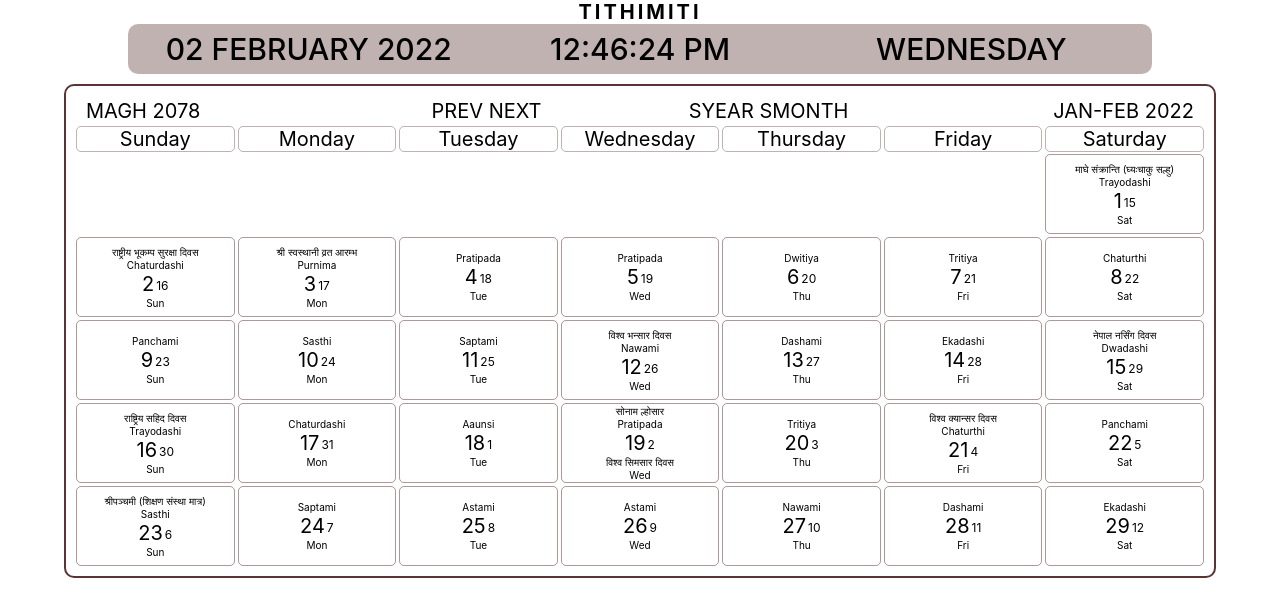
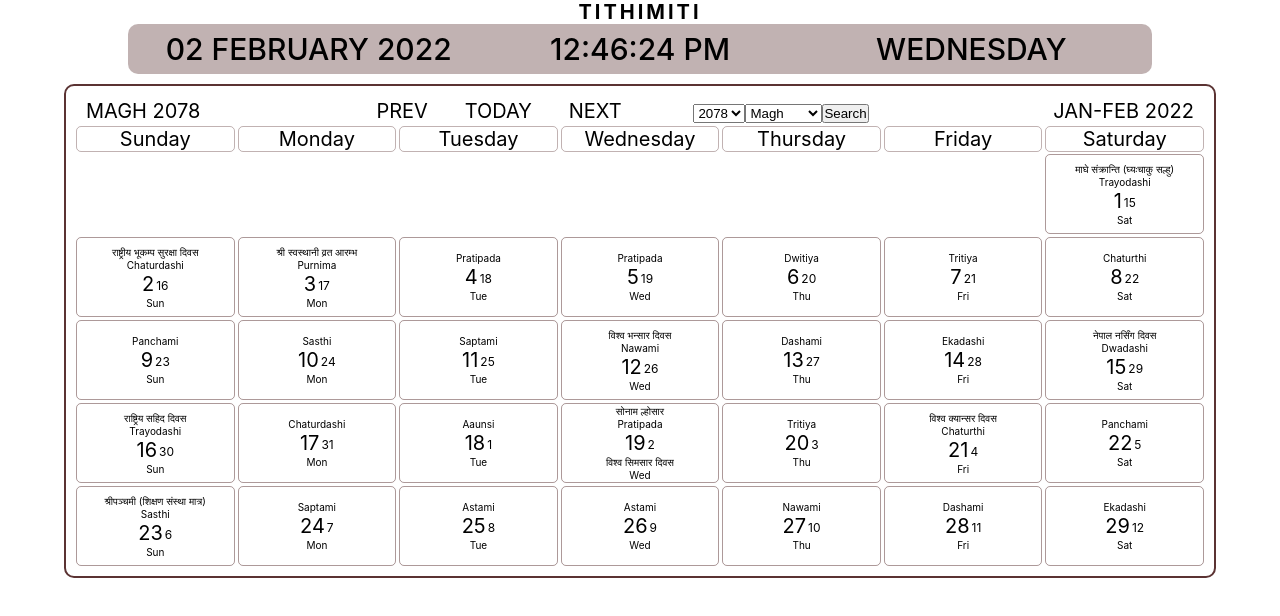
Before and after one commit to RameshNeupane/tithimiti, a React (Create React App) app: page / in a window 1280 px wide. Shown: the top 616 px of the page. Built offline with nearby package versions, Linux system fonts and the light colour scheme.

Commit message:
update components

```diff
--- a/src/components/Calendar/Calendar.css
+++ b/src/components/Calendar/Calendar.css
@@ -44,6 +44,20 @@
   /* background-color: aqua; */
 }
 
+.prev-today-next {
+  width: 50%;
+  display: flex;
+  align-items: center;
+  justify-content: space-around;
+}
+
+.select-date {
+  width: 50%;
+  display: flex;
+  align-items: center;
+  justify-content: center;
+}
+
 .header-right {
   justify-content: flex-end;
   padding-right: 1rem;
--- a/src/components/Calendar/Calendar.js
+++ b/src/components/Calendar/Calendar.js
@@ -5,34 +5,138 @@
 const Calendar = () => {
   const [data, setData] = useState([]);
 
-  const getData = async () => {
-    const response = await fetch("./data/yearwise/2078.json", {
+  // const start_year = 1970;
+  // const end_year = 2079;
+  const years = [
+    1970, 1971, 1972, 1973, 1974, 1975, 1976, 1977, 1978, 1979, 1980, 1981,
+    1982, 1983, 1984, 1985, 1986, 1987, 1988, 1989, 1990, 1991, 1992, 1993,
+    1994, 1995, 1996, 1997, 1998, 1999, 2000, 2001, 2002, 2003, 2004, 2005,
+    2006, 2007, 2008, 2009, 2010, 2011, 2012, 2013, 2014, 2015, 2016, 2017,
+    2018, 2019, 2020, 2021, 2022, 2023, 2024, 2025, 2026, 2027, 2028, 2029,
+    2030, 2031, 2032, 2033, 2034, 2035, 2036, 2037, 2038, 2039, 2040, 2041,
+    2042, 2043, 2044, 2045, 2046, 2047, 2048, 2049, 2050, 2051, 2052, 2053,
+    2054, 2055, 2056, 2057, 2058, 2059, 2060, 2061, 2062, 2063, 2064, 2065,
+    2066, 2067, 2068, 2069, 2070, 2071, 2072, 2073, 2074, 2075, 2076, 2077,
+    2078, 2079,
+  ];
+  const currentYear = 2078;
+  const getYearDropdown = () => {
+    const options = [];
+    for (const year of years) {
+      if (year === currentYear) {
+        options.push(
+          <option key={year} value={year} selected>
+            {year}
+          </option>
+        );
+      } else {
+        options.push(
+          <option key={year} value={year}>
+            {year}
+          </option>
+        );
+      }
+    }
+    return options;
+  };
+
+  const months = [
+    "Baishakh",
+    "Jestha",
+    "Ashadh",
+    "Shrawan",
+    "Bhadra",
+    "Ashwin",
+    "Kartik",
+    "Mangsir",
+    "Poush",
+    "Magh",
+    "Falgun",
+    "Chaitra",
+  ];
+  const currentMonth = "Magh";
+  const getMonthsDropdown = () => {
+    const options = [];
+    for (const month of months) {
+      if (month === currentMonth) {
+        options.push(
+          <option key={month} value={month} selected>
+            {month}
+          </option>
+        );
+      } else {
+        options.push(
+          <option key={month} value={month}>
+            {month}
+          </option>
+        );
+      }
+    }
+    return options;
+  };
+
+  const [year, setYear] = useState(currentYear);
+  const [month, setMonth] = useState(currentMonth);
+
+  const getData = async (year = 2078, month = "Magh") => {
+    const response = await fetch(`./data/yearwise/${year}.json`, {
       headers: {
         "Content-Type": "application/json",
         Accept: "application/json",
       },
     });
-    const { Magh } = await response.json();
-    const maghArr = Object.values(Magh);
+    const data = await response.json();
+    const monthArr = Object.values(data[month]);
     // console.log(maghArr.length, typeof maghArr);
     // console.log(maghArr);
     // for (let i of maghArr) {
     //   console.log(i);
     // }
-    setData([...maghArr]);
+    setData([...monthArr]);
   };
 
   useEffect(() => {
-    getData();
+    getData(currentYear, currentMonth);
   }, []);
+
+  const handleSubmit = (e) => {
+    e.preventDefault();
+    getData(year, month);
+  };
 
   return (
     <div className="calendar">
       <div className="cal-header">
         <div className="header-left">Magh 2078</div>
         <div className="header-middle">
-          <div>prev next</div>
-          <div>Syear Smonth</div>
+          <div className="prev-today-next">
+            <div>prev</div>
+            <div>today</div>
+            <div>next</div>
+          </div>
+          <div className="select-date">
+            <form method="post" onSubmit={handleSubmit}>
+              <select
+                name="year"
+                id="year"
+                value={year}
+                onChange={(e) => setYear(e.target.value)}
+              >
+                {years.length > 0 && getYearDropdown()}
+              </select>
+              <select
+                name="month"
+                id="month"
+                value={month}
+                onChange={(e) => setMonth(e.target.value)}
+              >
+                {months.length > 0 && getMonthsDropdown()}
+              </select>
+              <button type="submit">Search</button>
+            </form>
+
+            <div></div>
+          </div>
         </div>
         <div className="header-right">Jan-Feb 2022</div>
       </div>
--- a/src/components/Today/Today.js
+++ b/src/components/Today/Today.js
@@ -2,8 +2,8 @@
 import "./Today.css";
 
 const Today = () => {
-  // const today = new Date();
-  const [year, setYear] = useState();
+  const today = new Date();
+  const [year, setYear] = useState(today.getFullYear());
 
   const monthList = [
     "January",
@@ -37,7 +37,9 @@
 
   const [hour, setHour] = useState();
   const [minute, setMinute] = useState();
-  const [second, setSecond] = useState();
+  const [second, setSecond] =
+    useState();
+    // async () => await addZeroPrefix(today.getSeconds())
   const [ampm, setAmPm] = useState();
 
   const updateDateAndTime = () => {
@@ -52,17 +54,25 @@
   };
   setInterval(updateDateAndTime, 1000);
 
+  const addZeroPrefix = (value) => {
+    if (value < 10) {
+      value = `0${value}`;
+    }
+    return value;
+  };
   const updateSecond = (cSec) => {
-    if (cSec < 10) {
-      cSec = `0${cSec}`;
-    }
+    // if (cSec < 10) {
+    //   cSec = `0${cSec}`;
+    // }
+    cSec = addZeroPrefix(cSec);
     setSecond(cSec);
   };
 
   const updateMinute = (cMin) => {
-    if (cMin < 10) {
-      cMin = `0${cMin}`;
-    }
+    // if (cMin < 10) {
+    //   cMin = `0${cMin}`;
+    // }
+    cMin = addZeroPrefix(cMin);
     setMinute(cMin);
   };
 
@@ -79,9 +89,10 @@
       cHour = 12;
     }
 
-    if (cHour < 10) {
-      cHour = `0${cHour}`;
-    }
+    // if (cHour < 10) {
+    //   cHour = `0${cHour}`;
+    // }
+    cHour = addZeroPrefix(cHour);
     setAmPm(cAmPm);
     setHour(cHour);
   };
@@ -92,9 +103,10 @@
   };
 
   const updateDayOfMonth = (cDayOfMonth) => {
-    if (cDayOfMonth < 10) {
-      cDayOfMonth = `0${cDayOfMonth}`;
-    }
+    // if (cDayOfMonth < 10) {
+    //   cDayOfMonth = `0${cDayOfMonth}`;
+    // }
+    cDayOfMonth = addZeroPrefix(cDayOfMonth);
     setDayOfMonth(cDayOfMonth);
   };
 
```
